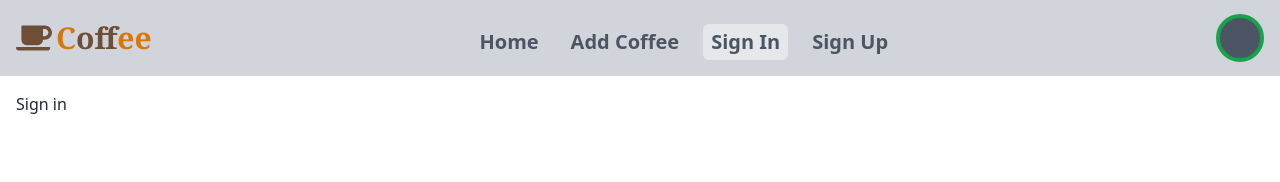
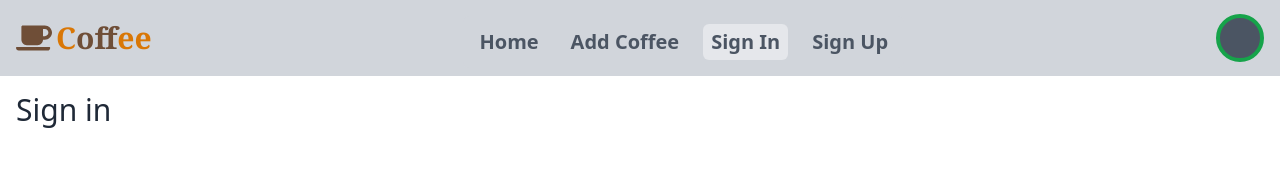
Before and after one commit to shifatshuvo/cofee-store-2-FrontEnd, a React (Vite) app: page /sign-in in a window 1280 px wide. Shown: the top 182 px of the page. Built offline with nearby package versions, Linux system fonts and the light colour scheme.

Commit message:
after add signin

```diff
--- a/src/components/auth/SignIn.jsx
+++ b/src/components/auth/SignIn.jsx
@@ -2,7 +2,7 @@
 const SignIn = () => {
   return (
     <div>
-      <p>Sign in</p>
+      <h2 className="text-3xl">Sign in</h2>
     </div>
   );
 };
```
